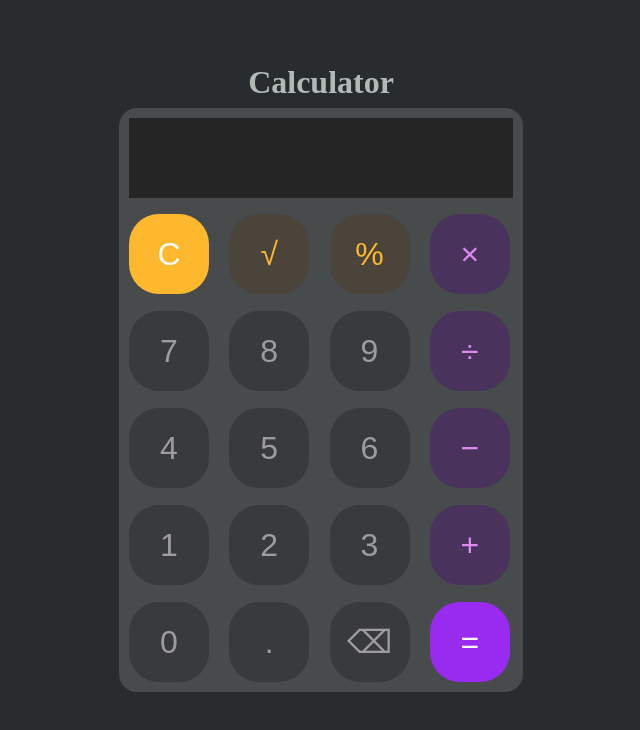
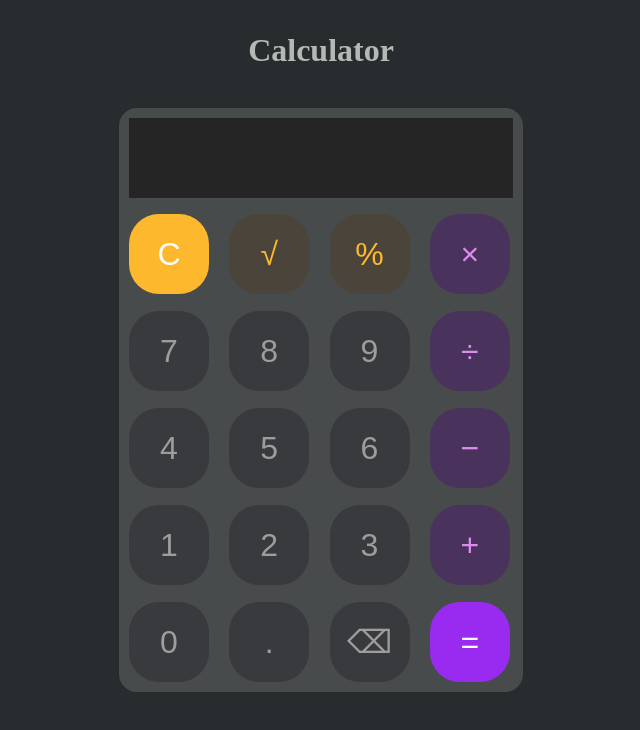
Before and after one commit to shameenakoodan/Calculator, a plain HTML site: page index.html in a window 1280 px wide. Shown: the whole page, without its empty margins (319-959 px from the left). Drawn offline with Linux system fonts and the light colour scheme.

Commit message:
Made alignment changes to the header

```diff
--- a/_tags.scss
+++ b/_tags.scss
@@ -11,7 +11,7 @@ h1{
     color: #B1BAB5;
 }
 header{
-  padding-top: 5%;
+  padding-top: 2rem;
 }
 input{
    /* background-color:  #151616;
```
Also changed, not shown: styles.css.
